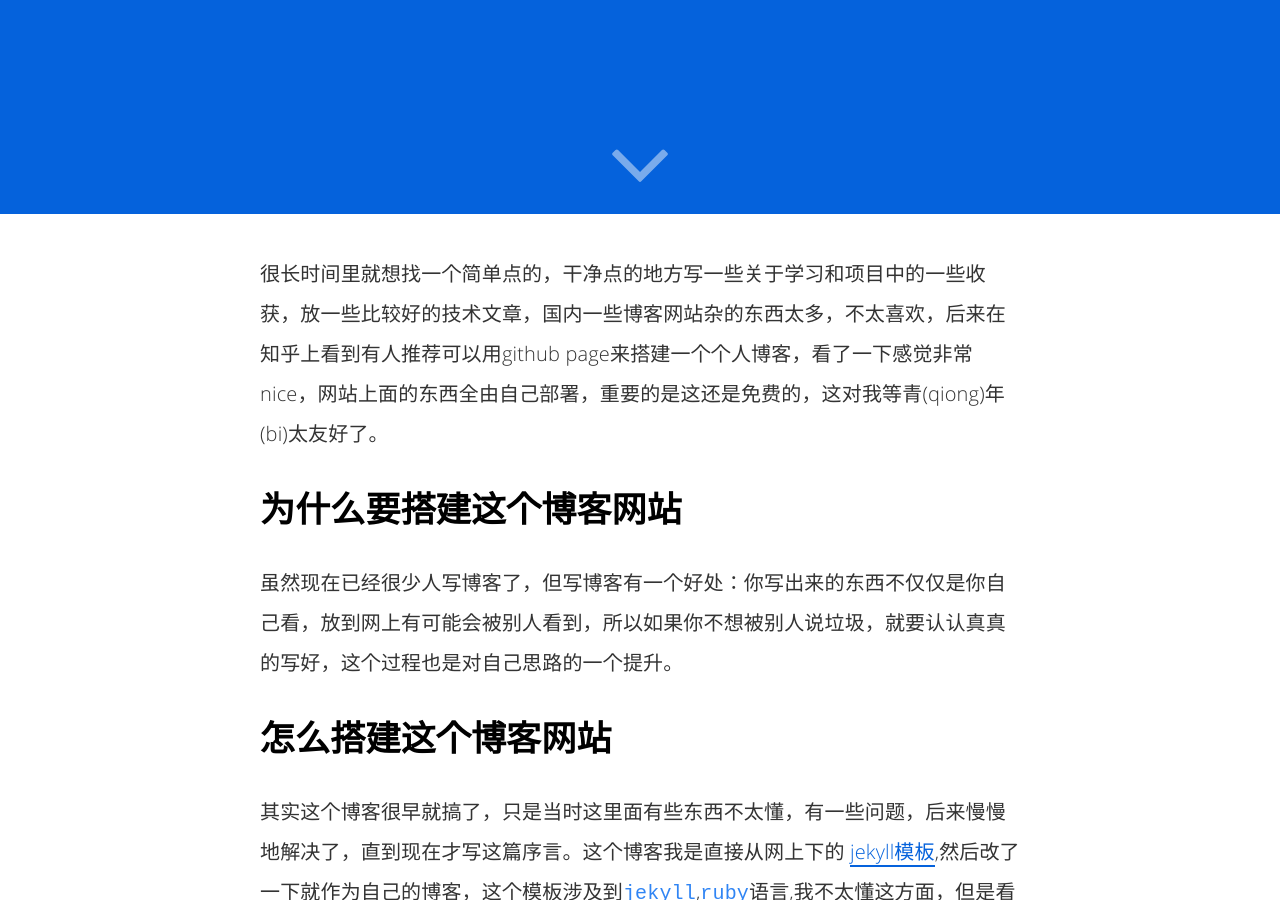
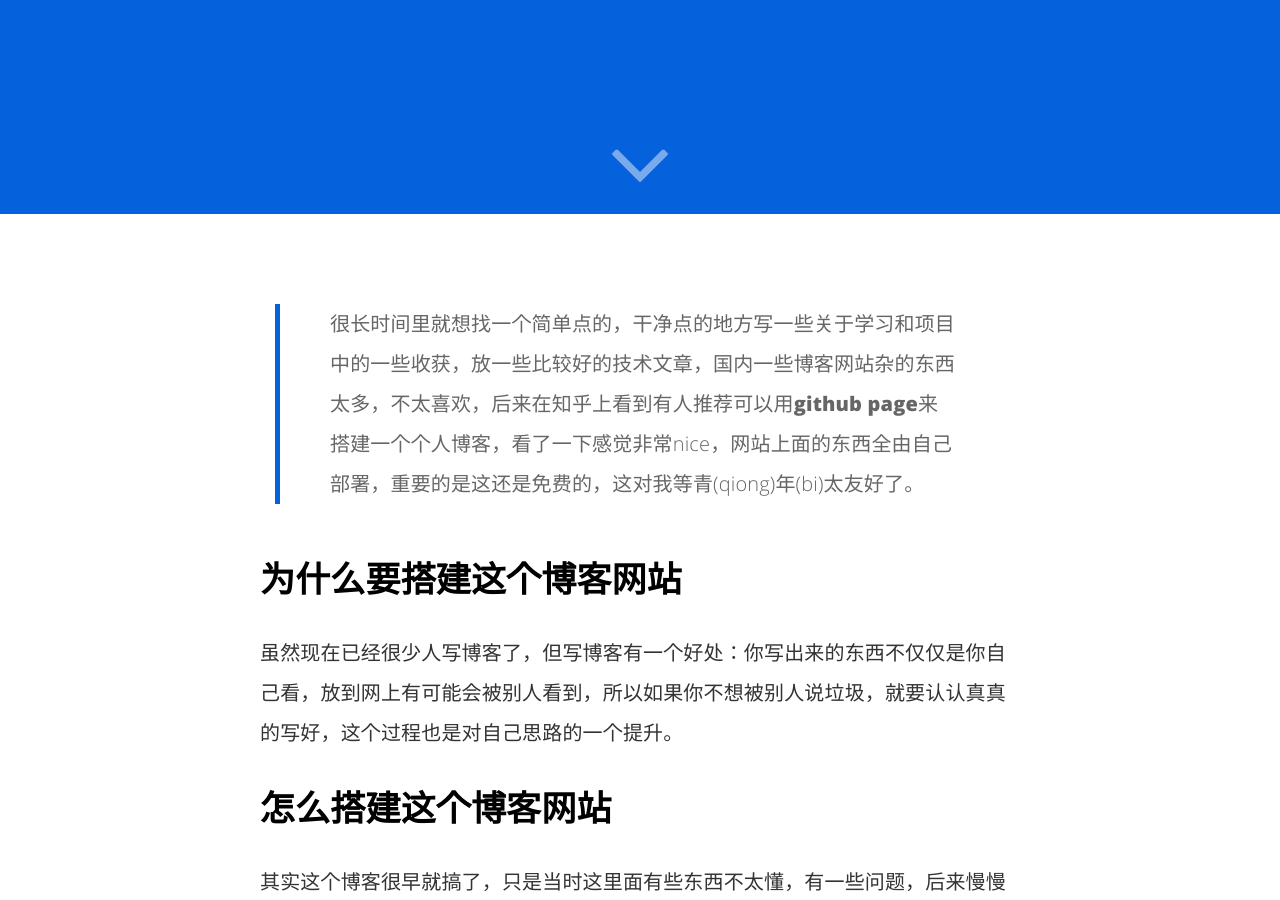
Before and after one commit to BruceQi93/BruceQi93.github.io, a Jekyll site: the page built from _posts/2016-10-17-the-first.md, in a window 1280 px wide and 900 px high, scrolled down 686 px. Built offline with Jekyll 4.4.1, drawn with Linux system fonts in a browser that asks for light colours; comment, search, counter and statistics services are not loaded.

Commit message:
更新文件

```diff
--- a/_posts/2016-10-17-the-first.md
+++ b/_posts/2016-10-17-the-first.md
@@ -11,7 +11,7 @@ categories:
 twitter_text: 'Put your twitter description here.'
 ---
 
-很长时间里就想找一个简单点的，干净点的地方写一些关于学习和项目中的一些收获，放一些比较好的技术文章，国内一些博客网站杂的东西太多，不太喜欢，后来在知乎上看到有人推荐可以用github page来搭建一个个人博客，看了一下感觉非常nice，网站上面的东西全由自己部署，重要的是这还是免费的，这对我等青(qiong)年(bi)太友好了。
+> 很长时间里就想找一个简单点的，干净点的地方写一些关于学习和项目中的一些收获，放一些比较好的技术文章，国内一些博客网站杂的东西太多，不太喜欢，后来在知乎上看到有人推荐可以用**github page**来搭建一个个人博客，看了一下感觉非常nice，网站上面的东西全由自己部署，重要的是这还是免费的，这对我等青(qiong)年(bi)太友好了。
 
 ## 为什么要搭建这个博客网站
 
```
Also changed, not shown: 6 other files.
